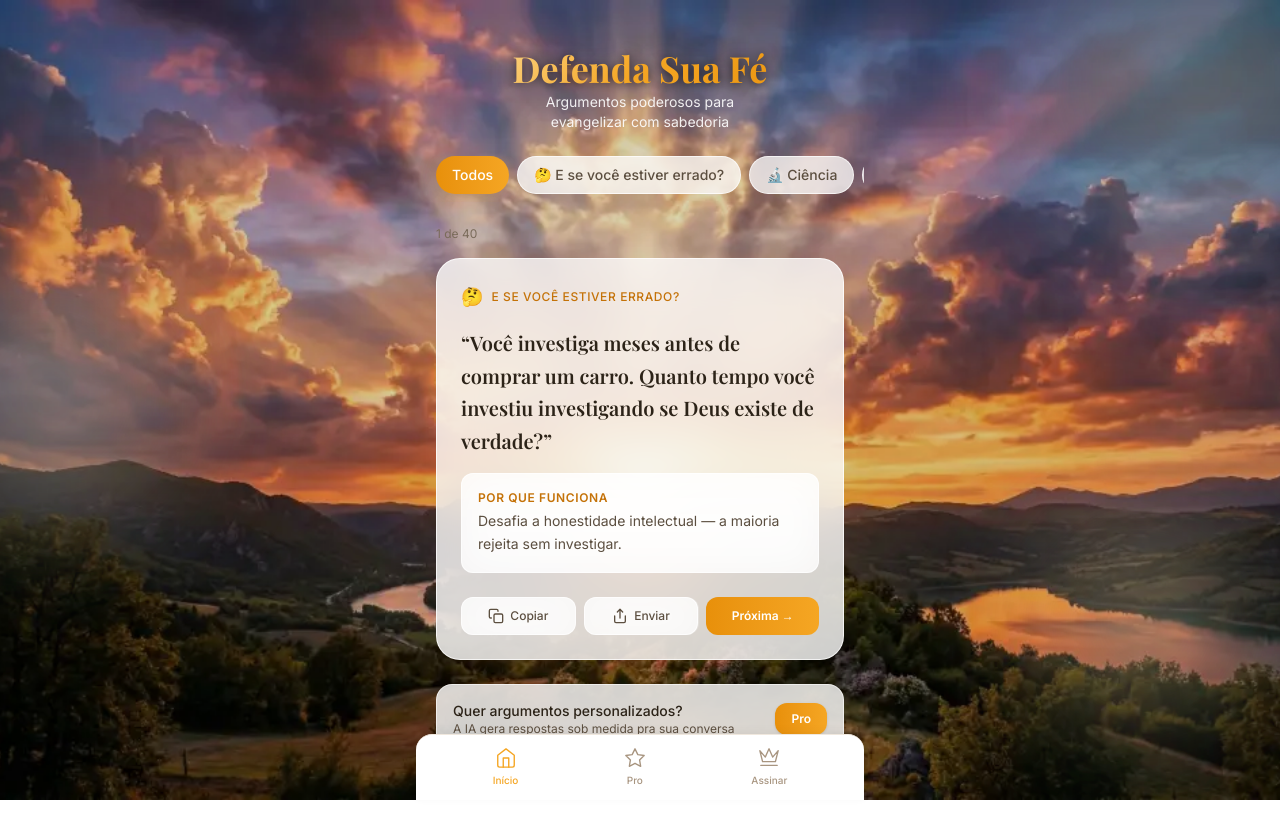
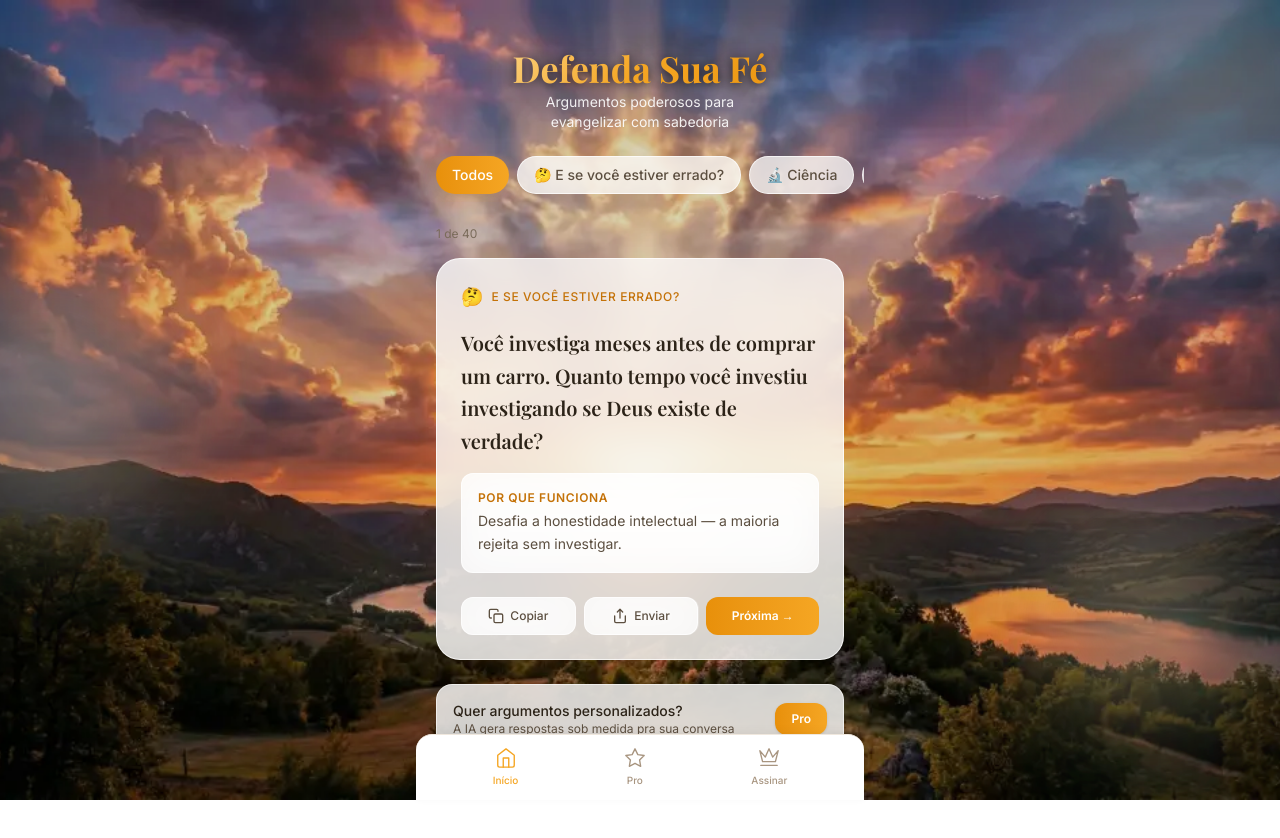
Before and after one commit to realnoficcion/defendasuafe, a Next.js app: page / in a window 1280 px wide. Shown: the top 838 px of the page. Built offline with nearby package versions, Linux system fonts and the light colour scheme; a web font is replaced by a local one.

Commit message:
fix: remove aspas dos argumentos e respostas da IA

```diff
--- a/src/app/pro/page.tsx
+++ b/src/app/pro/page.tsx
@@ -81,7 +81,7 @@ export default function ProPage() {
               O que falar
             </p>
             <p className="font-serif text-lg font-semibold text-slate-800 leading-relaxed">
-              &ldquo;{response.argument}&rdquo;
+              {response.argument}
             </p>
           </div>
 
@@ -102,7 +102,7 @@ export default function ProPage() {
                 Pergunta pra inverter o jogo
               </p>
               <p className="text-sm text-slate-700 italic">
-                &ldquo;{response.question}&rdquo;
+                {response.question}
               </p>
             </div>
           )}
--- a/src/components/QuoteCard.tsx
+++ b/src/components/QuoteCard.tsx
@@ -36,7 +36,7 @@ export function QuoteCard({ quote, onNext }: QuoteCardProps) {
 
       {/* Quote text */}
       <blockquote className="font-serif text-xl font-semibold leading-relaxed text-slate-800 mb-4">
-        &ldquo;{quote.argument}&rdquo;
+        {quote.argument}
       </blockquote>
 
       {/* Source */}
```
